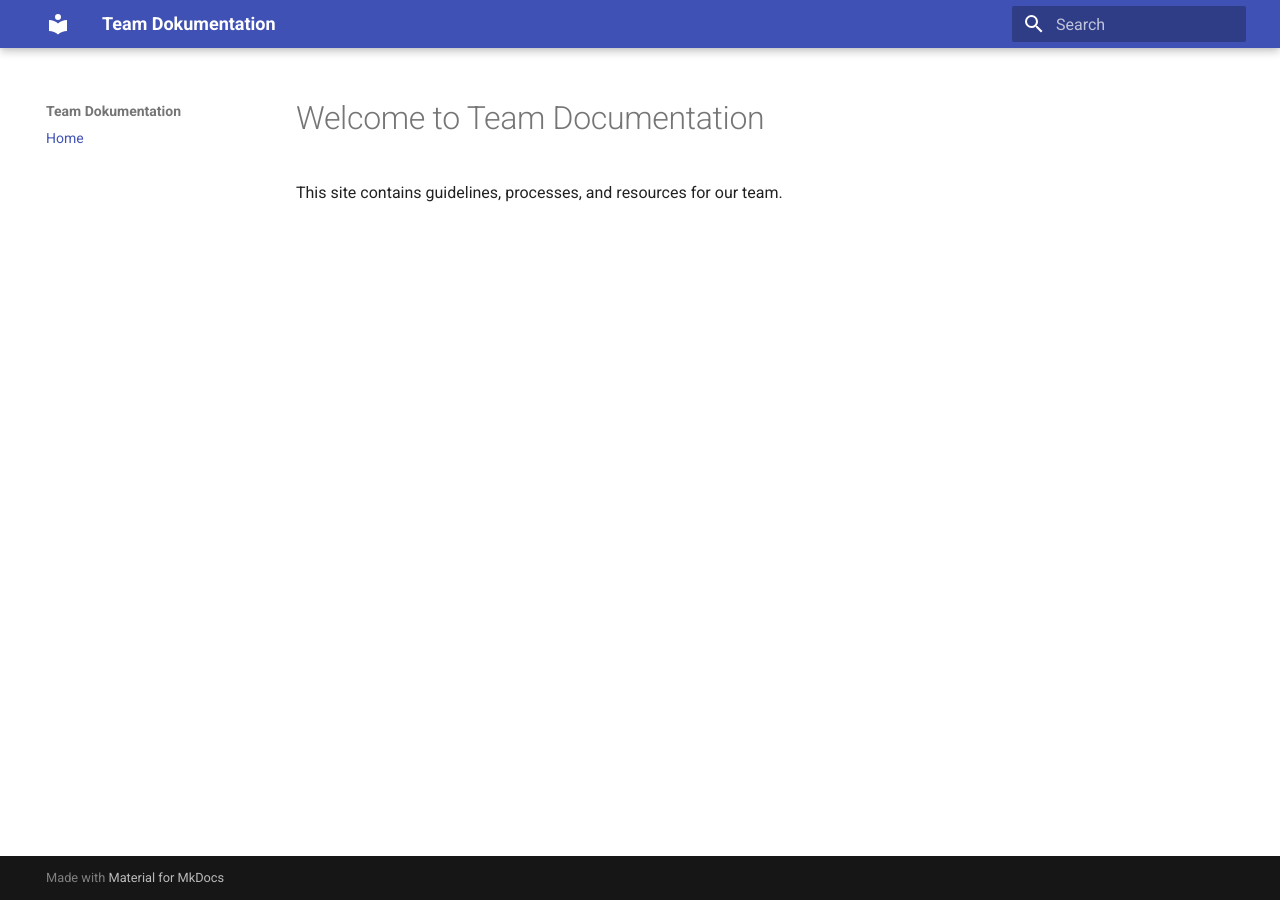
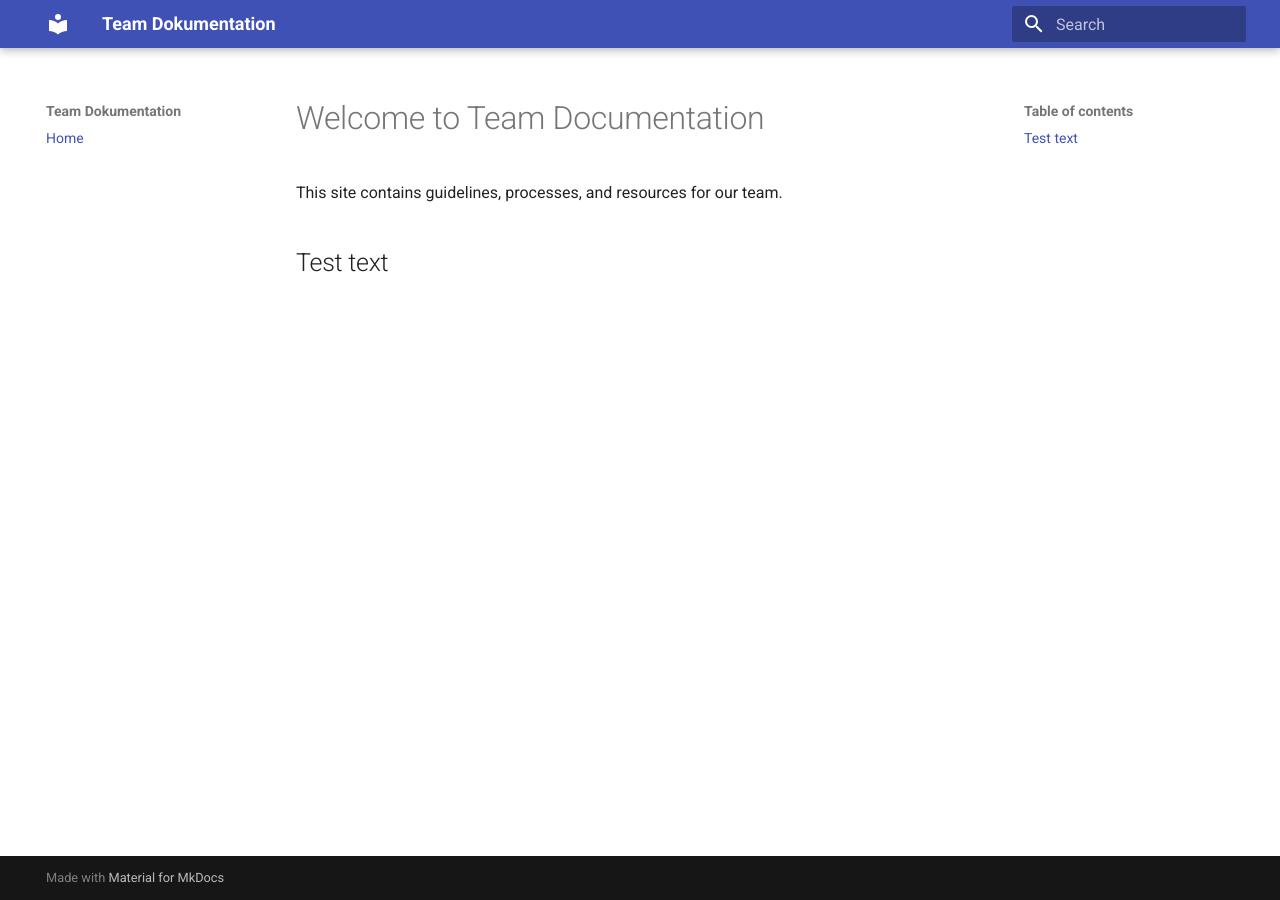
Before and after one commit to Isabella1807/DBI-project, an MkDocs documentation site: the page built from docs/docs/index.md, in a window 1280 px wide. Built offline with MkDocs 1.6.1 and Material for MkDocs 9.7.7, drawn with Linux system fonts in a browser that asks for light colours.

Commit message:
added text in index.md
test

```diff
--- a/docs/docs/index.md
+++ b/docs/docs/index.md
@@ -1,2 +1,4 @@
 # Welcome to Team Documentation
 This site contains guidelines, processes, and resources for our team.
+
+## Test text
```
